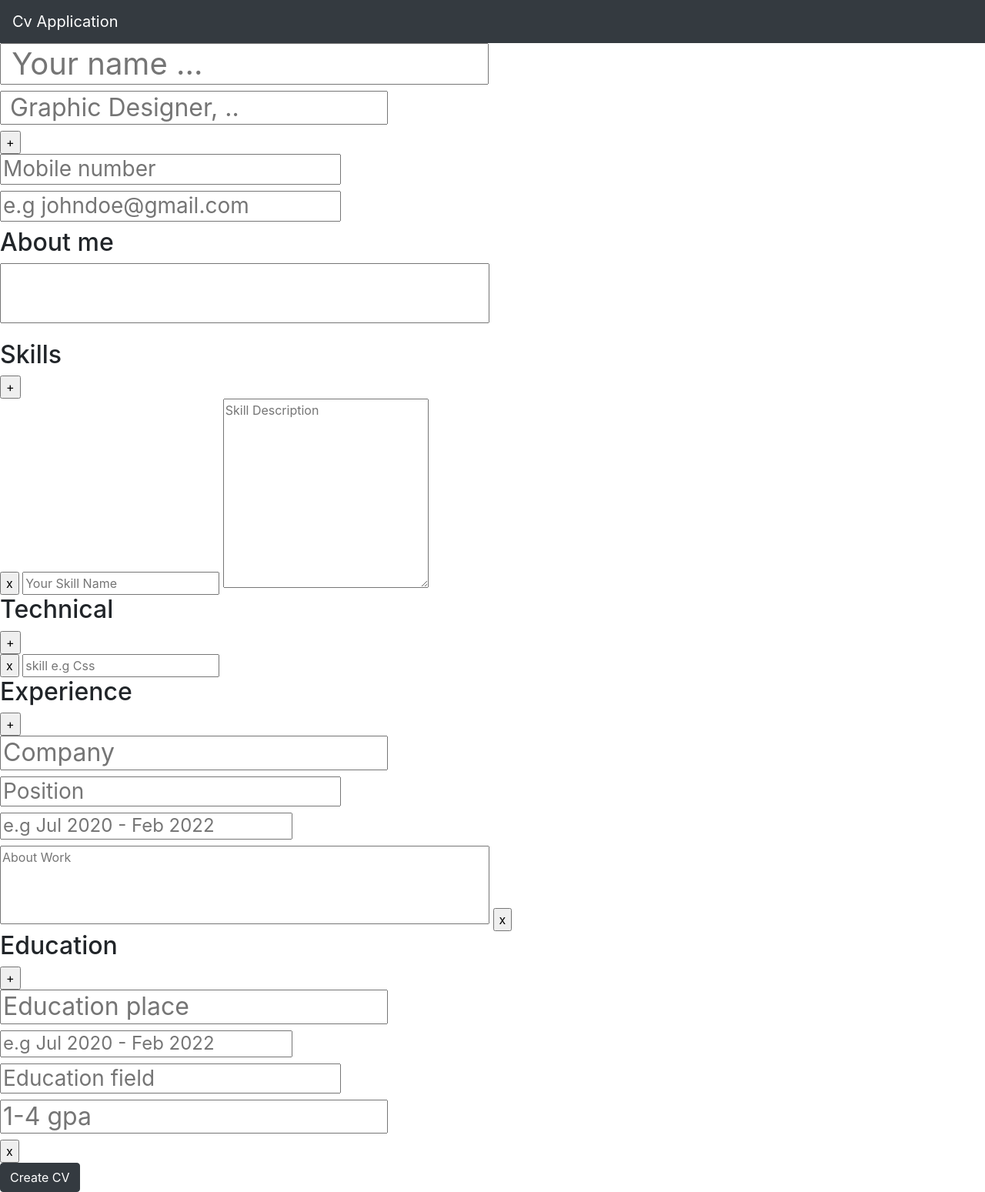
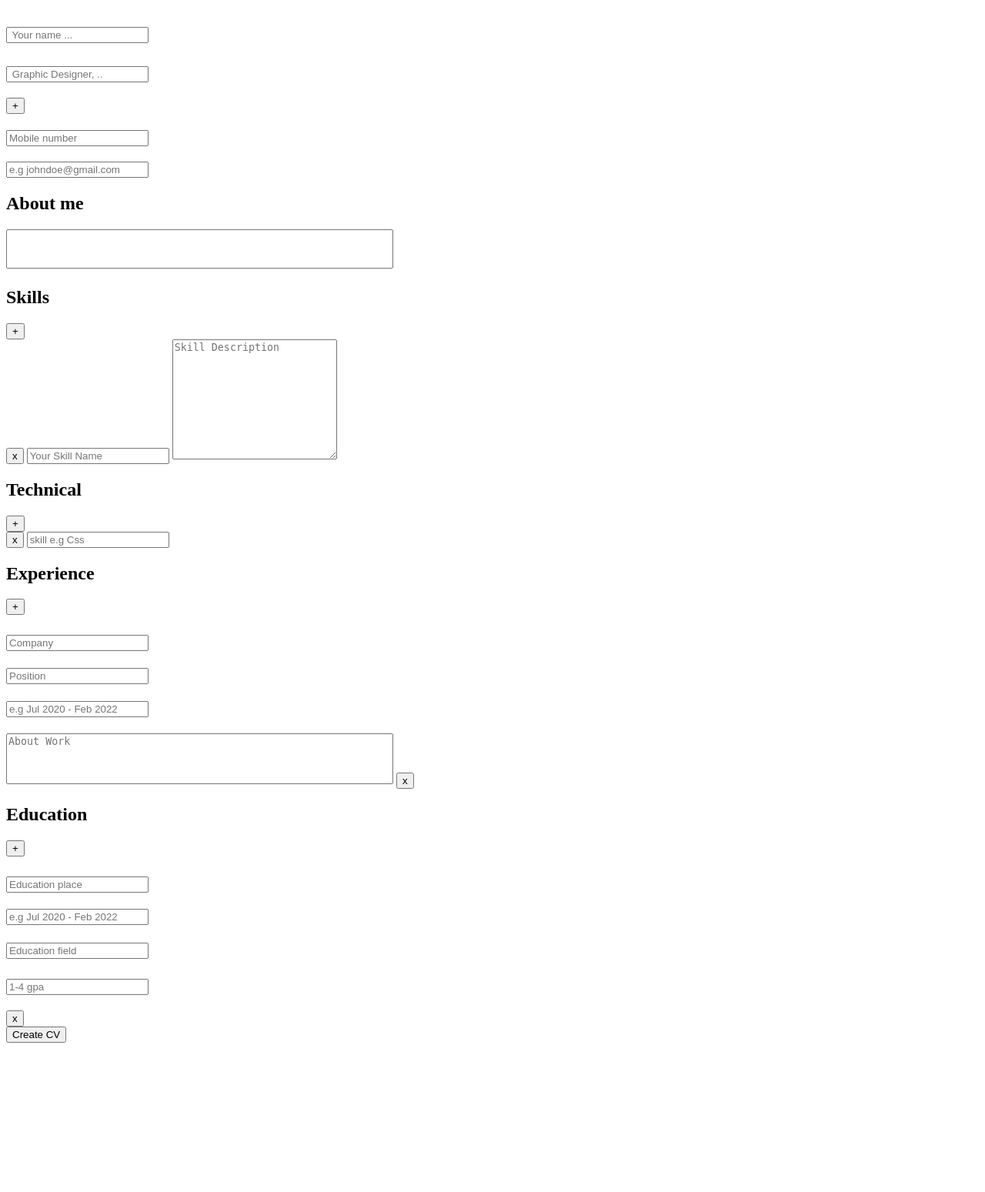
Before and after one commit to Gorsargs/cv_app_django, a Django app: page /create/ in a window 1280 px wide. Shown: the whole page at 77% size. After the commit the page ends 1355 px from the top, so only its background shows below. Run offline with Django 3.2, Linux system fonts and the light colour scheme; some libraries are stand-ins or nearby versions.

Commit message:
css changes

```diff
--- a/resume_app_resume/templates/resumies/create_cv.html
+++ b/resume_app_resume/templates/resumies/create_cv.html
@@ -8,23 +8,11 @@
   <meta name="keywords" content="" />
   <meta name="description" content="" />
   <link rel="stylesheet" type="text/css" href="{% static 'resume/css/resume1.css' %}" media="all" />
-
-  <link rel="stylesheet" href="https://cdn.jsdelivr.net/npm/bootstrap@4.5.3/dist/css/bootstrap.min.css"
-		integrity="sha384-TX8t27EcRE3e/ihU7zmQxVncDAy5uIKz4rEkgIXeMed4M0jlfIDPvg6uqKI2xXr2" crossorigin="anonymous">
   <link rel="stylesheet" type="text/css"
     href="http://yui.yahooapis.com/2.7.0/build/reset-fonts-grids/reset-fonts-grids.css" media="all" />
 
 </head>
 <body>
-  <nav class="navbar navbar-dark bg-dark navbar-expand-md py-md-2">
-    <a class="navbar-brand" href="/">Cv Application</a>
-    <button class="navbar-toggler" type="button" data-toggle="collapse" data-target="#navbarNav"
-        aria-expanded="false" aria-label="Toggle navigation">
-        <span class="navbar-toggler-icon"></span>
-    </button>
-    <div class="navbar-collapse collapse" id="navbarNav">
-    </div>
-  </nav>
   <form action="" method="POST">
   {% csrf_token %}
   <div id="doc2" class="yui-t7">
@@ -147,7 +135,7 @@
         <!--// yui-main -->
       </div>
       <!--// bd -->
-      <input class="btn btn-dark" type="submit" value="Create CV"></input>
+      <input type="submit" value="Create CV"></input>
       </form>
       <!-- <button type="button" onclick="fieldnamevalidator()"></button> -->
       <div id="ft">
```
